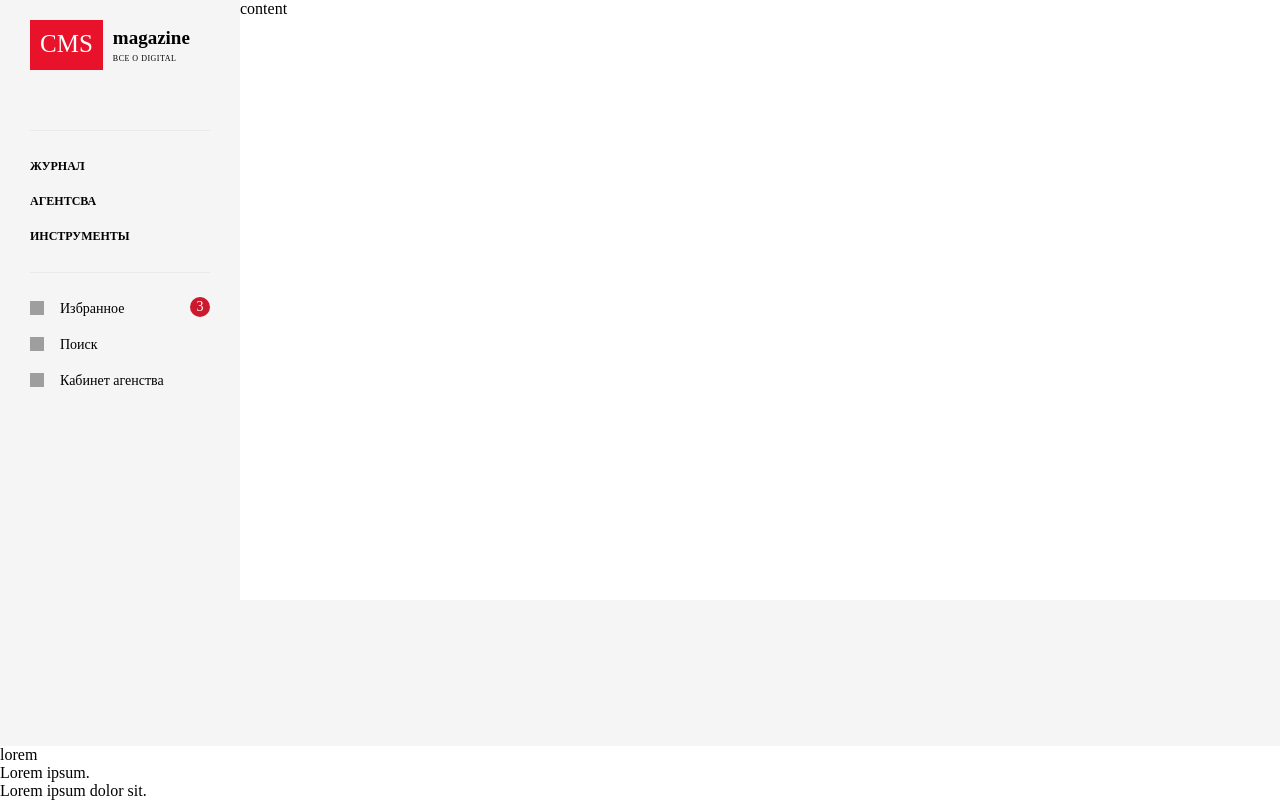
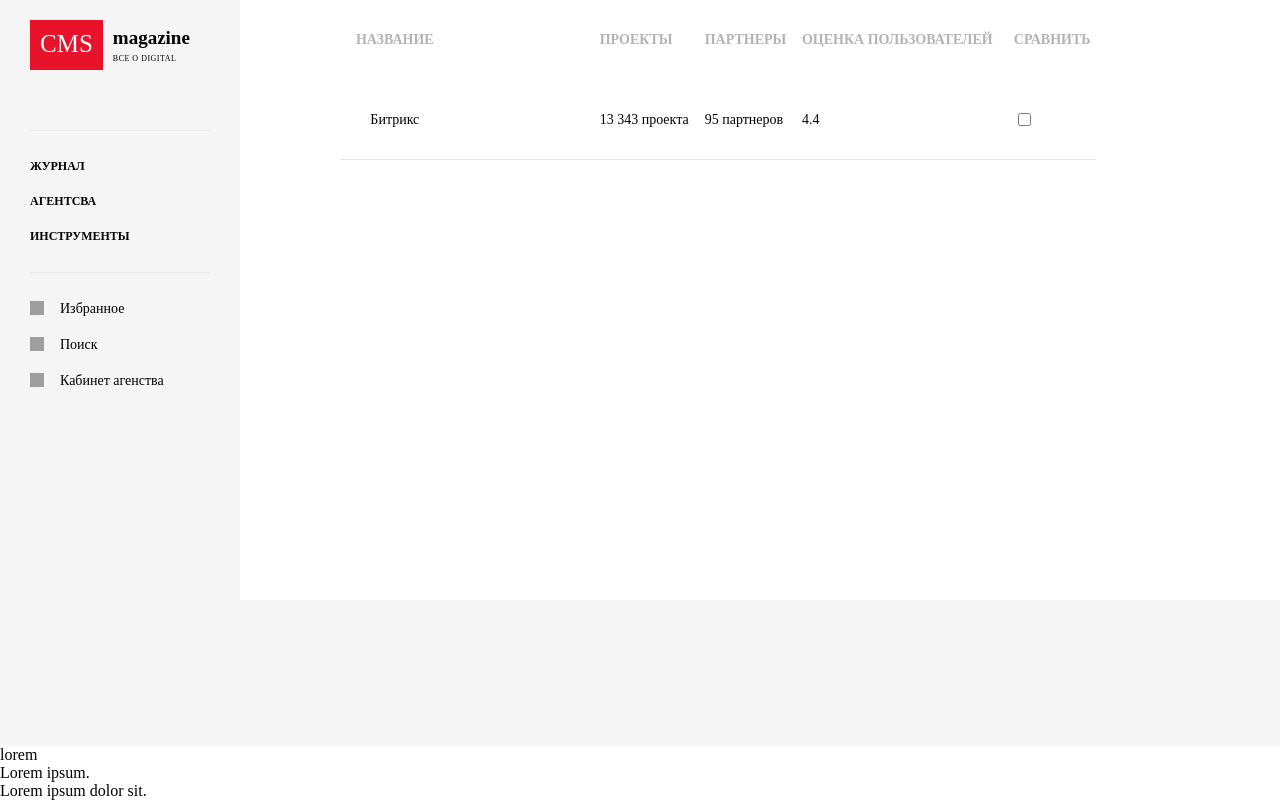
Before and after one commit to kirill-lalala/test-cms, a React app: page /tools in a window 1280 px wide. Built offline with nearby package versions, Linux system fonts and the light colour scheme; grey boxes are pictures that could not be loaded.

Commit message:
added Tools Component

```diff
--- a/src/App.js
+++ b/src/App.js
@@ -2,6 +2,9 @@ import React from 'react';
 import logo from './logo.svg';
 import Sidebar from "./Components/Sidebar/Sidebar";
 import styles from  './App.module.scss';
+import Tools from "./Components/Tools/Tools";
+import {Route} from "react-router-dom";
+import Favorites from "./Components/Favorites/Favorites";
 
 function App() {
   return (
@@ -13,7 +16,8 @@ function App() {
         </div>
 
         <div className={styles.content}>
-          content
+          <Route path="/tools" render={() => <Tools/>}/>
+          <Route path="/favorites" render={() => <Favorites/>}/>
         </div>
       </div>
 
--- /dev/null
+++ b/src/Components/Favorites/Favorites.jsx
@@ -0,0 +1,11 @@
+import React from 'react';
+
+const Favorites = props => {
+    return (
+        <div>
+            Избранное
+        </div>
+    );
+};
+
+export default Favorites;
--- a/src/Components/Sidebar/Sidebar.jsx
+++ b/src/Components/Sidebar/Sidebar.jsx
@@ -1,5 +1,6 @@
 import React from 'react';
 import styles from './Sidebar.module.scss';
+import {NavLink} from "react-router-dom";
 
 const Sidebar = props => {
     return (
@@ -16,9 +17,9 @@ const Sidebar = props => {
 
             <div className={styles.navigation}>
                 <ul>
-                    <li className={styles.navigation__item}><a href="">журнал</a></li>
-                    <li className={styles.navigation__item}><a href="">агентсва</a></li>
-                    <li className={styles.navigation__item}><a href="">инструменты</a></li>
+                    <li className={styles.navigation__item}><NavLink to="">журнал</NavLink></li>
+                    <li className={styles.navigation__item}><NavLink to="">агентсва</NavLink></li>
+                    <li className={styles.navigation__item}><NavLink to="/tools">инструменты</NavLink></li>
                 </ul>
             </div>
 
@@ -26,9 +27,9 @@ const Sidebar = props => {
 
             <div className={styles.services}>
                 <ul>
-                    <li className={styles.services__item}><a href="">Избранное</a></li>
-                    <li className={styles.services__item}><a href="">Поиск</a></li>
-                    <li className={styles.services__item}><a href="">Кабинет агенства</a></li>
+                    <li className={styles.services__item}><NavLink to="/favorites">Избранное</NavLink></li>
+                    <li className={styles.services__item}><NavLink to="">Поиск</NavLink></li>
+                    <li className={styles.services__item}><NavLink to="">Кабинет агенства</NavLink></li>
                 </ul>
             </div>
         </div>
--- a/src/Components/Sidebar/Sidebar.module.scss
+++ b/src/Components/Sidebar/Sidebar.module.scss
@@ -71,8 +71,9 @@
 
     &:first-child{
       &::after{
-        content: '3';
+        content: '1';
         position: absolute;
+        display: none;
         right: 0;
         bottom: 0;
         width: 16px;
--- /dev/null
+++ b/src/Components/Tools/Tools.jsx
@@ -0,0 +1,24 @@
+import React from 'react';
+import Crm from "../Сrm/Crm";
+import styles from './Tools.module.scss';
+
+const Tools = props => {
+    return (
+        <div className={styles.tools}>
+            <table className={styles.table}>
+                <tr className={styles.table__row}>
+                    <th className={styles.table__cell}>название</th>
+                    <th className={styles.table__cell}>проекты</th>
+                    <th className={styles.table__cell}>партнеры</th>
+                    <th className={styles.table__cell}>оценка пользователей</th>
+                    <th className={styles.table__cell}>сравнить</th>
+                </tr>
+
+                <Crm/>
+
+            </table>
+        </div>
+    );
+};
+
+export default Tools;
--- /dev/null
+++ b/src/Components/Tools/Tools.module.scss
@@ -0,0 +1,31 @@
+.tools{
+  padding: 0 100px;
+}
+
+.table{
+  width: 90%;
+  border-spacing: 0;
+  &__row{
+    font-size: 12px;
+    font-weight: 400;
+    font-style: normal;
+    th{
+      color: #B3B3B3;
+      text-transform: uppercase;
+      padding-top: 20px;
+      padding-bottom: 20px;
+      border-bottom-width: 0;
+    }
+  }
+  &__cell{
+    text-align: left;
+    font-size: 14px;
+    border-bottom: 1px solid rgba(0, 0 , 0, 0.1);
+    height: 80px;
+    padding-left: 10px;
+    &:first-of-type{
+      text-align: center;
+      padding-right: 150px;
+    }
+  }
+}
--- /dev/null
+++ b/src/Components/Сrm/Crm.jsx
@@ -0,0 +1,16 @@
+import React from 'react';
+import styles from '../Tools/Tools.module.scss';
+
+const Crm = props => {
+    return (
+        <tr className={styles.table__row}>
+            <td className={styles.table__cell}>Битрикс</td>
+            <td className={styles.table__cell}>13 343 проекта</td>
+            <td className={styles.table__cell}>95 партнеров</td>
+            <td className={styles.table__cell}>4.4</td>
+            <td className={styles.table__cell}><input type="checkbox"/></td>
+        </tr>
+    );
+};
+
+export default Crm;
--- a/src/index.js
+++ b/src/index.js
@@ -3,8 +3,12 @@ import ReactDOM from 'react-dom';
 import './index.scss';
 import App from './App';
 import * as serviceWorker from './serviceWorker';
+import {BrowserRouter} from "react-router-dom";
 
-ReactDOM.render(<App />, document.getElementById('root'));
+ReactDOM.render(
+    <BrowserRouter>
+        <App />
+    </BrowserRouter>, document.getElementById('root'));
 
 // If you want your app to work offline and load faster, you can change
 // unregister() to register() below. Note this comes with some pitfalls.
```
Also changed, not shown: src/Components/Сrm/Crm.module.scss (added).
